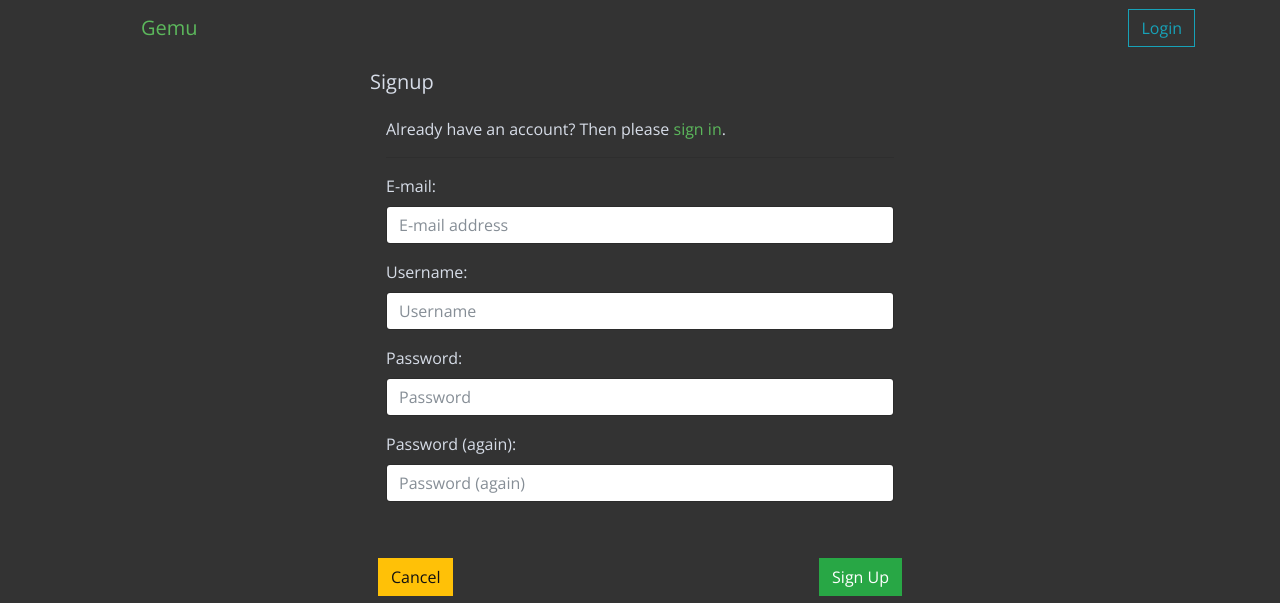
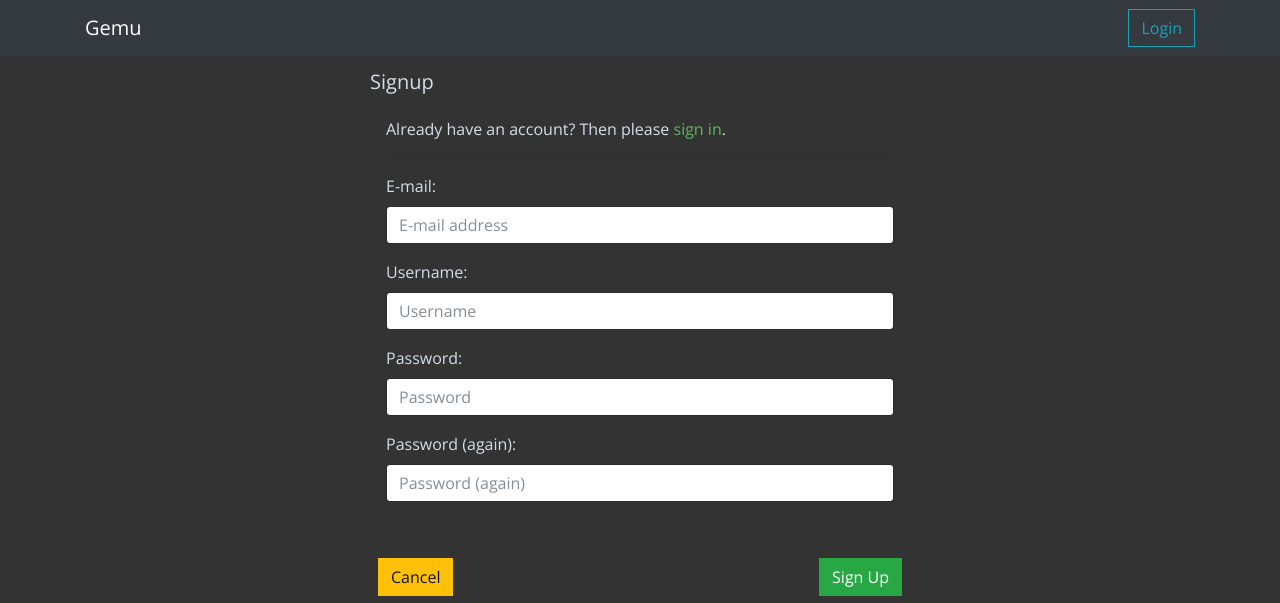
Before and after one commit to cotizcesar/gemu, a Django app: page /accounts/signup/ in a window 1280 px wide. Shown: the top 603 px of the page. Run offline with Django 3.2, Linux system fonts and the light colour scheme; some libraries are stand-ins or nearby versions.

Commit message:
More changes for BS4

```diff
--- a/templates/header.html
+++ b/templates/header.html
@@ -2,7 +2,7 @@
 {% load account %}
 {% load thumbnail %}
 <header>
-    <nav class="navbar fixed-top navbar-toggleable-sm navbar-inverse bg-inverse">
+    <nav class="navbar fixed-top navbar-expand-lg navbar-dark bg-dark">
         <div class="container">
             <button class="navbar-toggler navbar-toggler-right" type="button" data-toggle="collapse" data-target="#navbarSupportedContent" aria-controls="navbarSupportedContent" aria-expanded="false" aria-label="Toggle navigation">
                 <span class="navbar-toggler-icon"></span>
```
